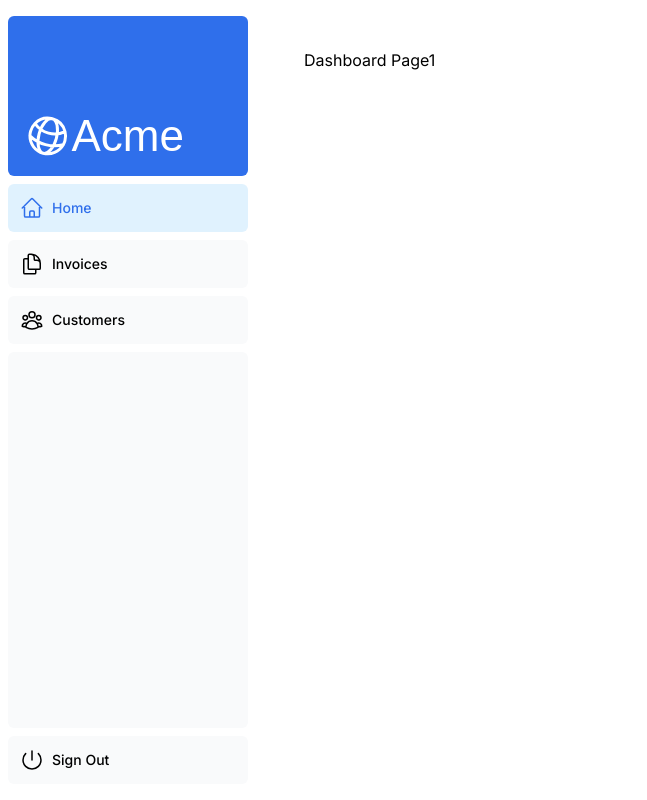
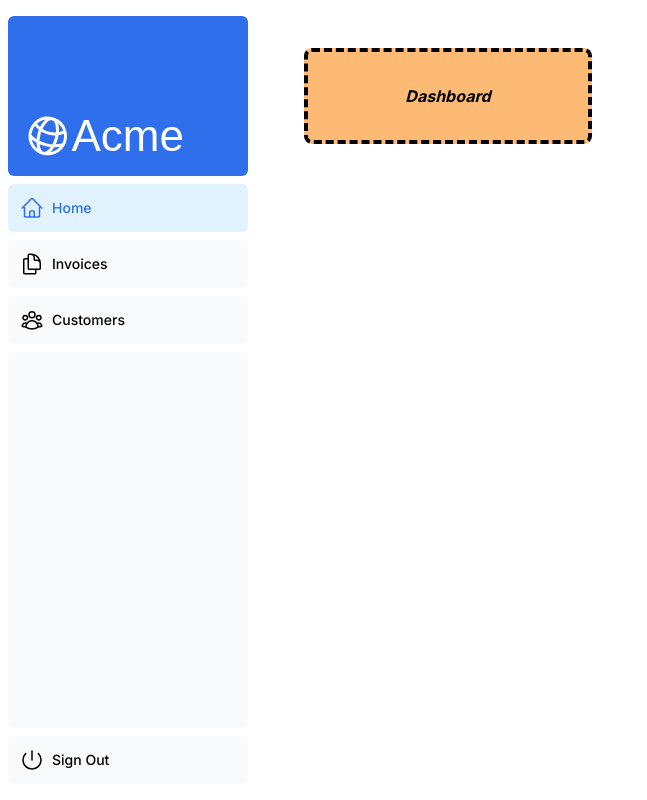
Before and after one commit to HasanAliSMN/nextjsdashboard, a Next.js app: page /dashboard in a window 1280 px wide. Shown: the whole page, without its empty margins (0-647 px from the left). Built offline with nearby package versions, Linux system fonts and the light colour scheme; a web font is replaced by a local one.

Commit message:
tested some css

```diff
--- /dev/null
+++ b/app/dashboard/Dashboard.module.css
@@ -0,0 +1,3 @@
+.hasanali{
+    border-radius: 20px;
+}
--- a/app/dashboard/page.tsx
+++ b/app/dashboard/page.tsx
@@ -1,3 +1,9 @@
+import "./Dashboard.module.css"
+
 export default function Page() {
-    return <p>Dashboard Page1</p>;
+    return <main>
+      <div className="hasanali border-dashed border-black border-4 bg-orange-300 p-8 w-72 flex justify-center rounded-lg">
+          <h1 className=" hover:text-sky-200"><strong><em>Dashboard</em></strong></h1>
+      </div>
+    </main>;
   }
```
